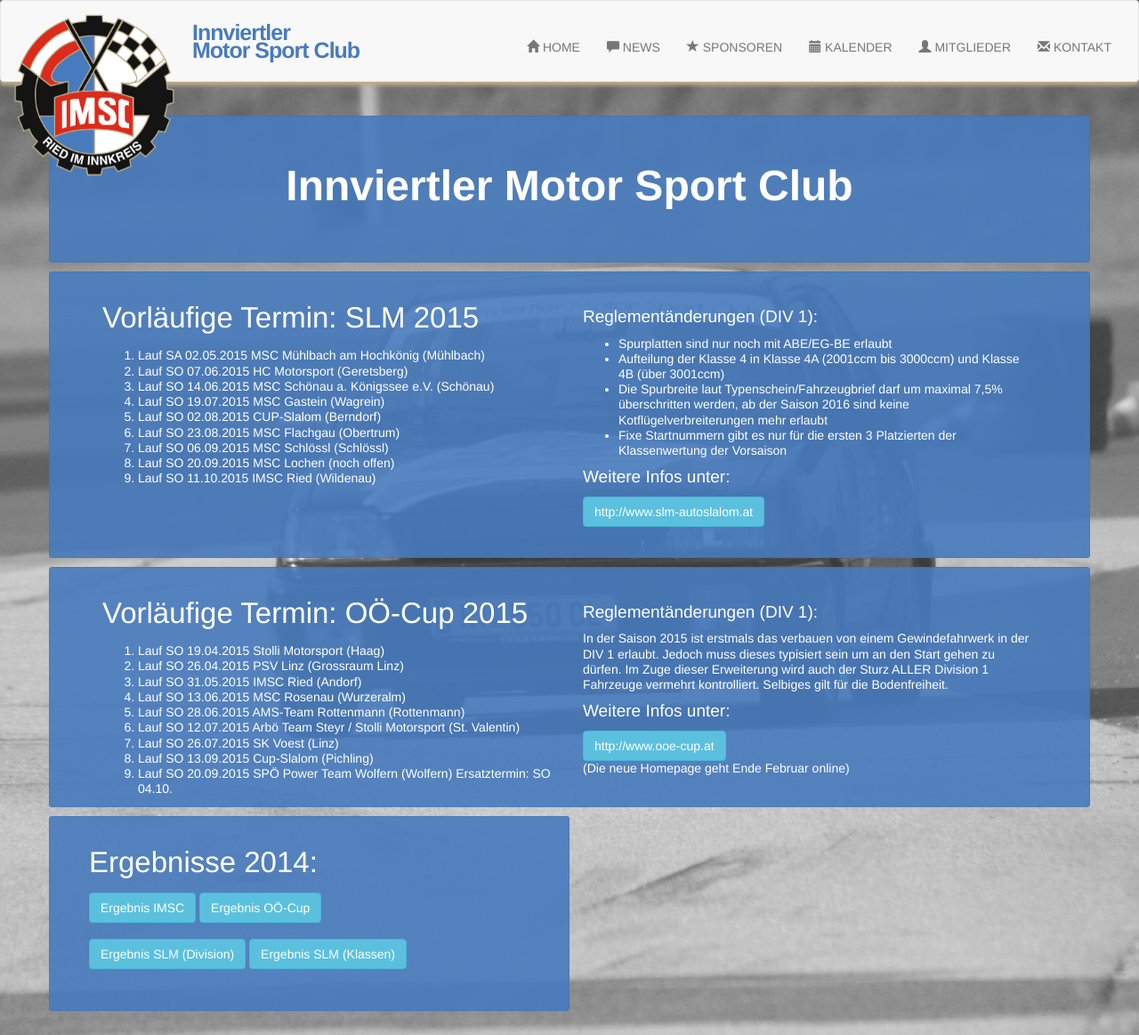
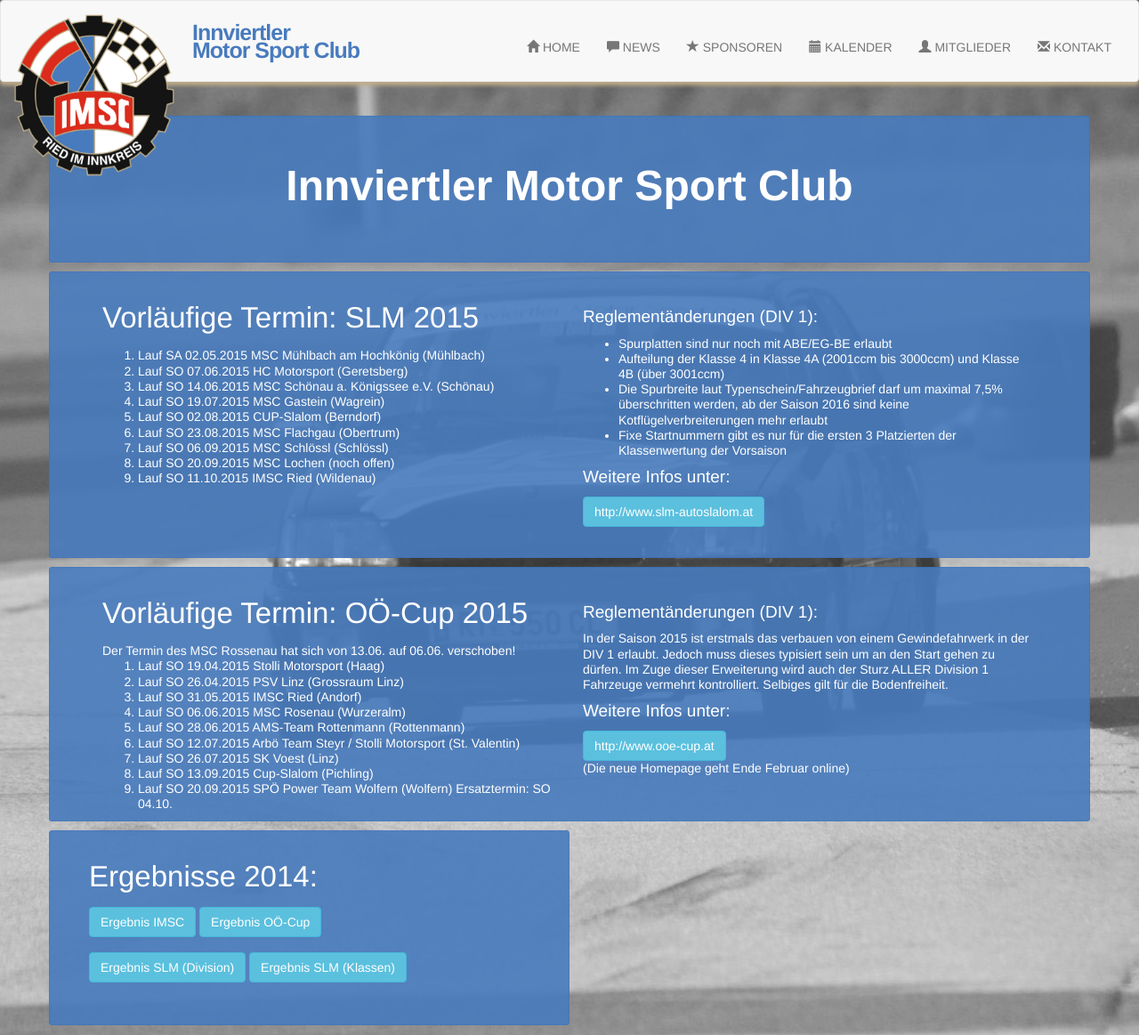
Before and after one commit to mpreis/www-imsc, a PHP site: page / in a window 1280 px wide. Shown: the top 1163 px of the page at 89% size. Run offline with PHP 8.4, Linux system fonts and the light colour scheme; data that the repository does not hold is empty; some libraries are stand-ins or nearby versions.

Commit message:
update termine

```diff
--- a/index.php
+++ b/index.php
@@ -192,11 +192,13 @@
 						<div class="my_section fb-feed">
 							<div class="col-sm-6">
 								<h3>Vorläufige Termin: OÖ-Cup 2015</h3>
+								Der Termin des MSC Rossenau hat sich von 13.06. auf 06.06. verschoben!
+								<br />
 								<ol>
 									<li>Lauf SO 19.04.2015 Stolli Motorsport (Haag)</li>
 									<li>Lauf SO 26.04.2015 PSV Linz (Grossraum Linz)</li>
 									<li>Lauf SO 31.05.2015 IMSC Ried (Andorf)</li>
-									<li>Lauf SO 13.06.2015 MSC Rosenau (Wurzeralm)</li>
+									<li>Lauf SO 06.06.2015 MSC Rosenau (Wurzeralm)</li>
 									<li>Lauf SO 28.06.2015 AMS-Team Rottenmann (Rottenmann)</li>
 									<li>Lauf SO 12.07.2015 Arbö Team Steyr / Stolli Motorsport (St. Valentin)</li>
 									<li>Lauf SO 26.07.2015 SK Voest (Linz)</li>
--- a/sponsors.php
+++ b/sponsors.php
@@ -148,6 +148,7 @@
 							Elektro Moser GmbH<br />
 							Esterer Geräteverleih<br />
 							ETL<br />
+							EUROL<br />
 							Fa. Brambeger Engelbert Transportunternehmen<br />
 							Fa. Neonex Werkzeuge, Maschienen, Arbeitsschutz<br />
 							Fahrschule yo-yo<br />
```
